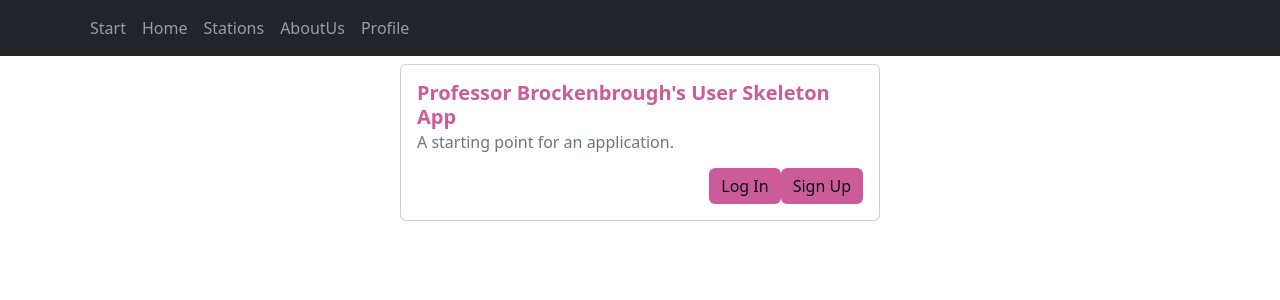
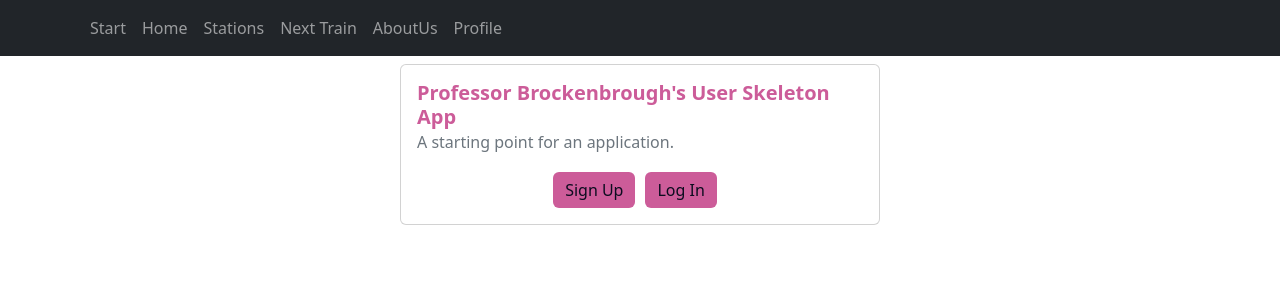
Before and after one commit to Xiomary/mbtaapp, a React (Create React App) app in the folder frontend/: page / in a window 1280 px wide. Shown: the top 300 px of the page. Built offline with nearby package versions, Linux system fonts and the light colour scheme.

Commit message:
added password functionality

```diff
--- a/frontend/src/components/navbar.js
+++ b/frontend/src/components/navbar.js
@@ -1,20 +1,19 @@
 import React, { useEffect, useState } from "react";
-import getUserInfo from '../utilities/decodeJwt';
-import Container from 'react-bootstrap/Container';
-import Nav from 'react-bootstrap/Nav';
-import ReactNavbar from 'react-bootstrap/Navbar';
-import './pages/appNavBar.css';
-
+import getUserInfo from "../utilities/decodeJwt";
+import Container from "react-bootstrap/Container";
+import Nav from "react-bootstrap/Nav";
+import ReactNavbar from "react-bootstrap/Navbar";
+import "./pages/appNavBar.css";
 
 // Here, we display our Navbar
 export default function Navbar() {
   // We are pulling in the user's info but not using it for now.
   // Warning disabled:
   // eslint-disable-next-line
-  const [user, setUser] = useState({})
+  const [user, setUser] = useState({});
   useEffect(() => {
-  setUser(getUserInfo())
-  }, [])
+    setUser(getUserInfo());
+  }, []);
 
   // if (!user) return null   - for now, let's show the bar even not logged in.
   // we have an issue with getUserInfo() returning null after a few minutes
@@ -26,15 +25,13 @@ export default function Navbar() {
           <Nav.Link href="/">Start</Nav.Link>
           <Nav.Link href="/home">Home</Nav.Link>
           <Nav.Link href="/routePatterns">Stations</Nav.Link>
-        {user && (
           <Nav.Link href="/mbtaAlerts">Next Train</Nav.Link>
-          )}
+
           <Nav.Link href="/aboutUs">AboutUs</Nav.Link>
 
           <Nav.Link href="/privateUserProfile">Profile</Nav.Link>
         </Nav>
       </Container>
     </ReactNavbar>
-
   );
 }
--- a/frontend/src/components/pages/aboutUs.js
+++ b/frontend/src/components/pages/aboutUs.js
@@ -0,0 +1,9 @@
+import React from 'react'
+
+export default function aboutUs() {
+  return (
+    <div>
+      <h1>About Us</h1>
+    </div>
+  )
+}
--- a/frontend/src/components/pages/appNavBar.css
+++ b/frontend/src/components/pages/appNavBar.css
@@ -19,6 +19,6 @@
   .nav-link:hover::before {
     visibility: visible;
     transform: scaleX(1);
-    background-color: #007bff;
+    background-color: #cc5c99; /* new pink color */
     box-shadow: 0 2px 4px rgba(0, 123, 255, 0.4);
   }
--- a/frontend/src/components/pages/landingPage.js
+++ b/frontend/src/components/pages/landingPage.js
@@ -2,6 +2,9 @@ import React, { useState } from "react";
 import Card from "react-bootstrap/Card";
 import { Link } from "react-router-dom";
 import Button from "react-bootstrap/Button";
+import "./landingpage.css";
+
+
 
 const PRIMARY_COLOR = "#cc5c99";
 const SECONDARY_COLOR = "#0c0c1f";
@@ -23,16 +26,7 @@ const Landingpage = () => {
     color: bgColor,
   };
 
-  const handleLightMode = () => {
-    setLight(!light);
-    if (light) {
-      setBgColor(SECONDARY_COLOR);
-      setBgText("Light mode");
-    } else {
-      setBgColor("white");
-      setBgText("Dark mode");
-    }
-  };
+
 
   return (
     <div style={{display: 'flex',justifyContent:'center',alignItems:'center'}}>
@@ -51,17 +45,18 @@ const Landingpage = () => {
           A starting point for an application.
         </Card.Subtitle>
         <Card.Text></Card.Text>
+        <div className="button-container">
         <Link to="/signup" style={labelStyling}>
           <Button variant="primary" style={buttonStyling} className="mr-2">
             Sign Up
           </Button>
         </Link>
         <Link to="/login" style={labelStyling}>
-          <Button variant="primary" style={buttonStyling} className="mr-2">
+          <Button variant="primary" style={buttonStyling} className="mr-3">
             Log In
           </Button>
         </Link>
-
+        </div>
       </Card.Body>
 
     </Card>
--- a/frontend/src/components/pages/landingpage.css
+++ b/frontend/src/components/pages/landingpage.css
@@ -1,9 +1,11 @@
-.style{
-    display: flex;
-    justify-content: center;
-    align-items: center;
+
+.button-container {
+  display: flex;
+  justify-content: center;
+  align-items: center;
+  margin-top: 20px;
 }
-.button{
-    font-size: 25px;
-margin: auto;
+
+.button-container button:first-child {
+  margin-right: 10px;
 }
--- a/frontend/src/components/pages/privateUserProfilePage.js
+++ b/frontend/src/components/pages/privateUserProfilePage.js
@@ -46,7 +46,7 @@ const PrivateUserProfile = () => {
       <div className="col-md-12 text-center">
         <h1>{user && user.username}</h1>
         <div className="d-flex flex-column align-items-center">
-          <Button style={{ marginBottom: "10px" }} onClick={handleShow}>
+          <Button style={{ marginBottom: "10px" }} onClick={ handleLogout}>
             Log Out
           </Button>
 
```
Lines whose indentation alone changed are shown as unchanged.
